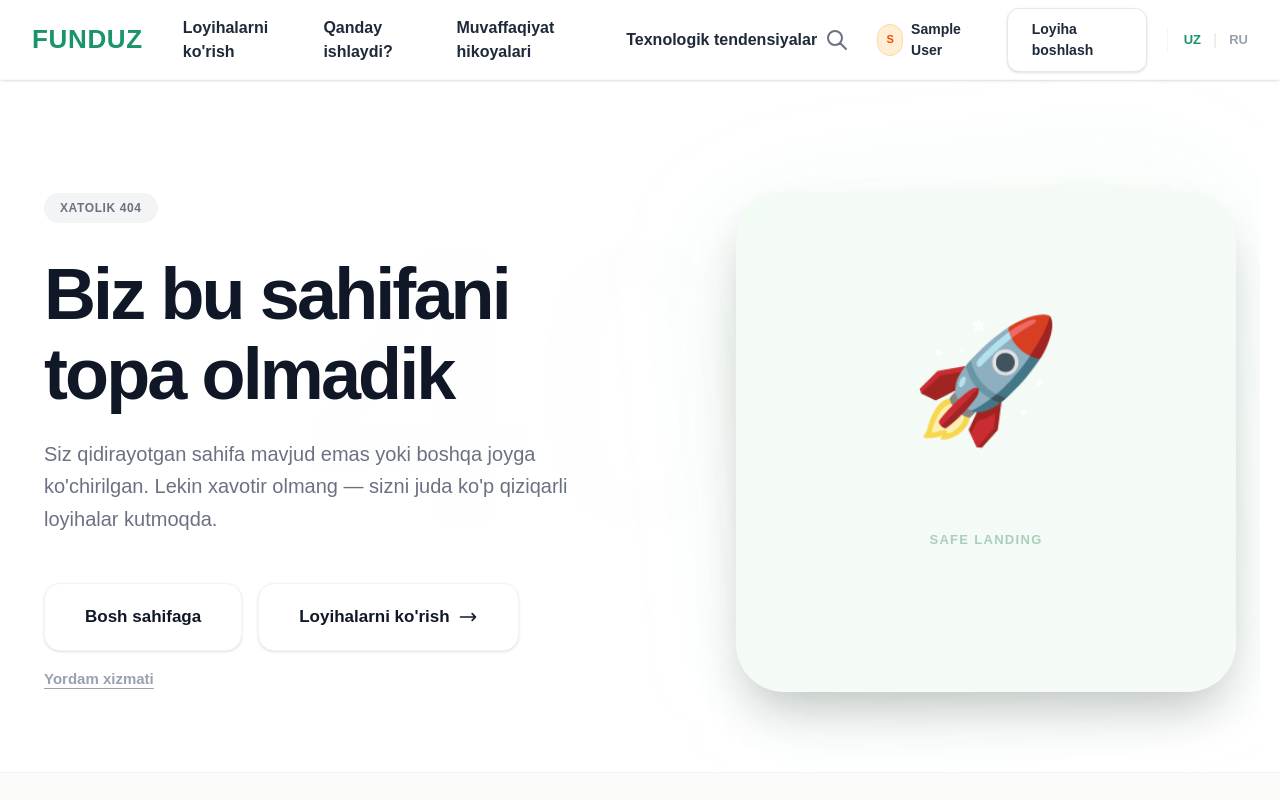
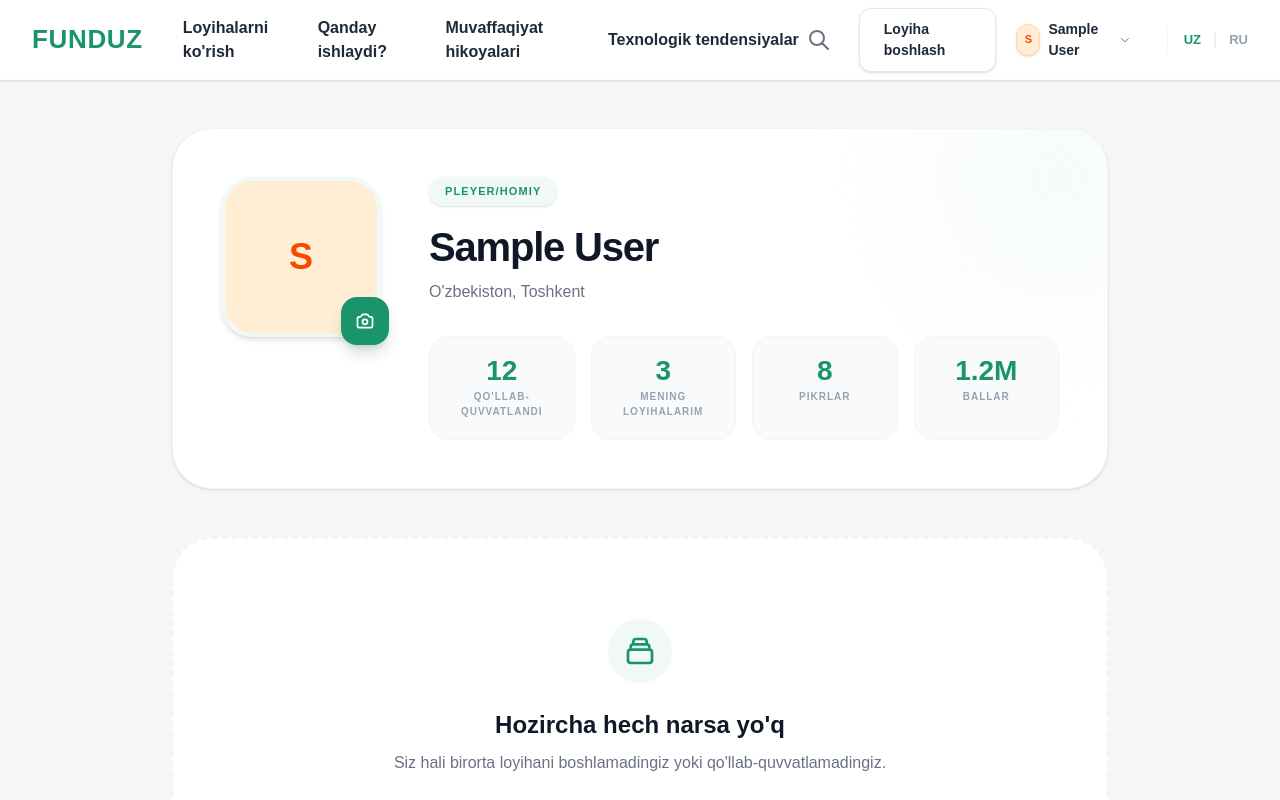
Before and after one commit to Turgunoff/Funduz, a Vue app: page /profile in a window 1280 px wide. Shown: the top 800 px of the page. Built offline with nearby package versions, Linux system fonts and the light colour scheme; sample sign-in values are in the browser's storage.

Commit message:
feat: implement profile view, app header, and router configuration

```diff
--- a/src/components/AppHeader.vue
+++ b/src/components/AppHeader.vue
@@ -74,29 +74,51 @@
               </div>
             </div>
 
+            <!-- CTA Button -->
+            <router-link
+              to="/create-project"
+              class="hidden sm:flex px-6 py-2.5 border border-gray-200 rounded-xl text-[14px] font-bold text-gray-800 bg-white hover:bg-[#1a946b] hover:text-white hover:border-[#1a946b] transition-all shadow-sm"
+            >
+              {{ $t("nav.start_project") }}
+            </router-link>
+
             <!-- User Auth Profile -->
-            <div v-if="authStore.isLoggedIn" class="flex items-center gap-2 pr-2">
-              <div class="w-8 h-8 rounded-full bg-orange-100 flex items-center justify-center text-[11px] font-black text-orange-600 border border-orange-200 overflow-hidden">
-                <img v-if="authStore.user?.avatar" :src="authStore.user.avatar" class="w-full h-full object-cover" />
-                <span v-else>{{ authStore.user?.name?.charAt(0) || 'U' }}</span>
+            <div v-if="authStore.isLoggedIn" class="relative group" @click="isProfileMenuOpen = !isProfileMenuOpen" @mouseleave="isProfileMenuOpen = false">
+              <div class="flex items-center gap-2 pr-2 cursor-pointer hover:opacity-80 transition-opacity lg:pr-4">
+                <div class="w-8 h-8 rounded-full bg-orange-100 flex items-center justify-center text-[11px] font-black text-orange-600 border border-orange-200 overflow-hidden shadow-sm">
+                  <img v-if="authStore.user?.avatar" :src="authStore.user.avatar" class="w-full h-full object-cover" />
+                  <span v-else>{{ authStore.user?.name?.charAt(0) || 'U' }}</span>
+                </div>
+                <span class="hidden lg:block text-[14px] font-bold text-gray-800">{{ authStore.user?.name }}</span>
+                <svg class="hidden lg:block w-4 h-4 text-gray-500" fill="none" stroke="currentColor" viewBox="0 0 24 24"><path stroke-linecap="round" stroke-linejoin="round" stroke-width="2" d="M19 9l-7 7-7-7" /></svg>
               </div>
-              <span class="hidden lg:block text-[14px] font-bold text-gray-800">{{ authStore.user?.name }}</span>
+
+              <!-- Dropdown Menu -->
+              <div v-show="isProfileMenuOpen" class="absolute right-0 top-full mt-2 w-56 bg-white rounded-2xl shadow-xl border border-gray-100 py-2 z-50 animate-fade-in">
+                <div class="px-4 py-3 border-b border-gray-50 mb-2">
+                  <div class="text-[13px] font-bold text-gray-900 truncate">{{ authStore.user?.name }}</div>
+                  <div class="text-[11px] text-gray-400 font-medium truncate">{{ authStore.user?.role === 'creator' ? 'Muallif' : 'Homiy' }}</div>
+                </div>
+                <router-link to="/profile" class="flex items-center gap-3 px-4 py-2.5 text-[14px] font-bold text-gray-700 hover:bg-[#f0f9f6] hover:text-[#1a946b] transition-colors">
+                  <svg class="w-5 h-5 text-current opacity-70" fill="none" stroke="currentColor" viewBox="0 0 24 24"><path stroke-linecap="round" stroke-linejoin="round" stroke-width="2" d="M16 7a4 4 0 11-8 0 4 4 0 018 0zM12 14a7 7 0 00-7 7h14a7 7 0 00-7-7z" /></svg>
+                  Mening profilim
+                </router-link>
+                <!-- the other links will be added here later -->
+                <div class="h-px bg-gray-50 my-2"></div>
+                <button @click="handleLogout" class="w-full flex items-center gap-3 px-4 py-2.5 text-[14px] font-bold text-red-600 hover:bg-red-50 transition-colors text-left">
+                  <svg class="w-5 h-5 opacity-70" fill="none" stroke="currentColor" viewBox="0 0 24 24"><path stroke-linecap="round" stroke-linejoin="round" stroke-width="2" d="M17 16l4-4m0 0l-4-4m4 4H7m6 4v1a3 3 0 01-3 3H6a3 3 0 01-3-3V7a3 3 0 013-3h4a3 3 0 013 3v1" /></svg>
+                  Tizimdan chiqish
+                </button>
+              </div>
             </div>
 
-            <!-- Auth & CTA Buttons -->
+            <!-- Auth/Login Button -->
             <router-link
               v-if="!authStore.isLoggedIn"
               to="/login"
               class="hidden md:flex px-6 py-2.5 border border-gray-200 rounded-xl text-[14px] font-bold text-gray-800 bg-white hover:bg-[#1a946b] hover:text-white hover:border-[#1a946b] transition-all shadow-sm"
             >
               {{ $t("nav.login") }}
-            </router-link>
-
-            <router-link
-              to="/login"
-              class="hidden sm:flex px-6 py-2.5 border border-gray-200 rounded-xl text-[14px] font-bold text-gray-800 bg-white hover:bg-[#1a946b] hover:text-white hover:border-[#1a946b] transition-all shadow-sm"
-            >
-              {{ $t("nav.start_project") }}
             </router-link>
 
             <!-- Language Switcher -->
@@ -321,6 +343,12 @@ const authStore = useAuthStore();
 // i18n is used in template via global $t, mutations go through localeStore
 
 const isMenuOpen = ref(false);
+const isProfileMenuOpen = ref(false);
+
+const handleLogout = () => {
+  authStore.logout();
+  router.push('/');
+};
 
 const isSearchExpanded = ref(false);
 const searchQuery = ref("");
--- a/src/router/index.ts
+++ b/src/router/index.ts
@@ -112,6 +112,12 @@ const router = createRouter({
       component: () => import("../views/ArticleDetailView.vue"),
     },
     {
+      path: "/profile",
+      name: "profile",
+      component: () => import("../views/ProfileView.vue"),
+      meta: { requiresAuth: true },
+    },
+    {
       path: "/:pathMatch(.*)*",
       name: "not-found",
       component: () => import("../views/NotFoundView.vue"),
--- a/src/views/LoginView.vue
+++ b/src/views/LoginView.vue
@@ -100,14 +100,19 @@
           </div>
 
           <!-- Login/Register Form Items -->
-          <form @submit.prevent class="space-y-6">
+          <form @submit.prevent="handleSubmit" class="space-y-6">
+            <div v-if="errorMessage" class="p-4 bg-red-50 text-red-600 rounded-2xl text-[14px] font-bold text-center border border-red-100">
+              {{ errorMessage }}
+            </div>
             <!-- Name (Only in Register mode) -->
             <div v-if="authMode === 'register'">
               <label class="block text-[11px] font-black text-gray-400 uppercase tracking-widest mb-3 ml-1">{{ $t('login.label_name') }}</label>
               <input
                 type="text"
+                v-model="name"
                 :placeholder="$t('login.placeholder_name')"
                 class="w-full px-6 py-4 bg-gray-50 border border-gray-100 rounded-2xl focus:bg-white focus:border-[#1e5c43] focus:ring-4 focus:ring-green-500/5 outline-none transition-all font-medium"
+                required
               >
             </div>
 
@@ -115,8 +120,10 @@
               <label class="block text-[11px] font-black text-gray-400 uppercase tracking-widest mb-3 ml-1">{{ $t('login.label_email') }}</label>
               <input
                 type="email"
+                v-model="email"
                 placeholder="example@mail.com"
                 class="w-full px-6 py-4 bg-gray-50 border border-gray-100 rounded-2xl focus:bg-white focus:border-[#1e5c43] focus:ring-4 focus:ring-green-500/5 outline-none transition-all font-medium"
+                required
               >
             </div>
 
@@ -128,8 +135,10 @@
               <div class="relative">
                 <input
                   :type="showPassword ? 'text' : 'password'"
+                  v-model="password"
                   placeholder="••••••••"
                   class="w-full px-6 py-4 bg-gray-50 border border-gray-100 rounded-2xl focus:bg-white focus:border-[#1e5c43] focus:ring-4 focus:ring-green-500/5 outline-none transition-all font-medium"
+                  required
                 >
                 <button
                   type="button"
@@ -142,9 +151,11 @@
               </div>
             </div>
 
-            <button class="w-full py-5 bg-[#1e5c43] text-white rounded-3xl font-black flex items-center justify-center gap-3 hover:bg-[#144230] hover:translate-y-[-4px] transition-all shadow-xl shadow-green-900/10">
-              {{ authMode === 'login' ? $t('login.btn_submit') : $t('login.btn_register') }}
-              <svg class="w-5 h-5" fill="none" stroke="currentColor" viewBox="0 0 24 24"><path stroke-linecap="round" stroke-linejoin="round" stroke-width="3" d="M17 8l4 4m0 0l-4 4m4-4H3" /></svg>
+            <button :disabled="isLoading" class="w-full py-5 bg-[#1e5c43] text-white rounded-3xl font-black flex items-center justify-center gap-3 hover:bg-[#144230] hover:translate-y-[-4px] transition-all shadow-xl shadow-green-900/10 disabled:opacity-70 disabled:hover:translate-y-0">
+              <span v-if="!isLoading">{{ authMode === 'login' ? $t('login.btn_submit') : $t('login.btn_register') }}</span>
+              <span v-else>Yuklanmoqda...</span>
+              <svg v-if="!isLoading" class="w-5 h-5" fill="none" stroke="currentColor" viewBox="0 0 24 24"><path stroke-linecap="round" stroke-linejoin="round" stroke-width="3" d="M17 8l4 4m0 0l-4 4m4-4H3" /></svg>
+              <div v-else class="w-5 h-5 border-2 border-white border-t-transparent rounded-full animate-spin"></div>
             </button>
           </form>
         </div>
@@ -179,13 +190,52 @@
 <script setup lang="ts">
 import { ref } from 'vue'
 import { useI18n } from 'vue-i18n'
+import { useRouter, useRoute } from 'vue-router'
+import { useAuthStore } from '../stores/auth'
 
 const { locale } = useI18n()
+const router = useRouter()
+const route = useRoute()
+const authStore = useAuthStore()
+
 const authMode = ref('login')
 const showPassword = ref(false)
+const isLoading = ref(false)
+const errorMessage = ref('')
+
+const name = ref('')
+const email = ref('')
+const password = ref('')
 
 const setLocale = (lang: string) => {
   locale.value = lang
+}
+
+const handleSubmit = async () => {
+  isLoading.value = true
+  errorMessage.value = ''
+
+  let success = false
+  if (authMode.value === 'login') {
+    success = await authStore.login(email.value, password.value)
+  } else {
+    // Basic validation
+    if (!name.value || !email.value || !password.value) {
+      errorMessage.value = 'Maydonlarni to\'ldiring'
+      isLoading.value = false
+      return
+    }
+    success = await authStore.register(name.value, email.value, password.value)
+  }
+
+  isLoading.value = false
+
+  if (success) {
+    const redirectPath = route.query.redirect as string || '/'
+    router.push(redirectPath)
+  } else {
+    errorMessage.value = authMode.value === 'login' ? 'Xato login yoki parol.' : 'Ro\'yxatdan o\'tishda xatolik yuz berdi.'
+  }
 }
 </script>
 
--- /dev/null
+++ b/src/views/ProfileView.vue
@@ -0,0 +1,83 @@
+<template>
+  <div class="min-h-screen bg-[#f8f6f5] pt-24 lg:pt-32 pb-20">
+    <div class="max-w-[1000px] mx-auto px-4 sm:px-6 lg:px-8">
+
+      <!-- Profile Header Card -->
+      <div class="bg-white rounded-[40px] p-8 lg:p-12 shadow-sm border border-gray-100 flex flex-col md:flex-row items-center md:items-start gap-8 lg:gap-12 relative overflow-hidden">
+
+        <!-- Decoration -->
+        <div class="absolute top-0 right-0 w-64 h-64 bg-[#f0f9f6] rounded-full blur-3xl -mr-20 -mt-20 opacity-60 pointer-events-none"></div>
+
+        <!-- Avatar -->
+        <div class="relative group shrink-0">
+          <div class="w-32 h-32 lg:w-40 lg:h-40 rounded-[32px] overflow-hidden border-4 border-[#f0f9f6] shadow-md bg-orange-100 flex items-center justify-center text-4xl font-black text-orange-600">
+            <img v-if="authStore.user?.avatar" :src="authStore.user.avatar" alt="Profile" class="w-full h-full object-cover">
+            <span v-else>{{ authStore.user?.name?.charAt(0) || 'U' }}</span>
+          </div>
+          <!-- Edit button (Placeholder logic) -->
+          <button class="absolute -bottom-2 -right-2 w-12 h-12 bg-[#1a946b] rounded-2xl flex items-center justify-center text-white shadow-lg shadow-green-900/20 hover:-translate-y-1 transition-all duration-300">
+            <svg class="w-5 h-5" fill="none" stroke="currentColor" viewBox="0 0 24 24">
+              <path stroke-linecap="round" stroke-linejoin="round" stroke-width="2" d="M3 9a2 2 0 012-2h.93a2 2 0 001.664-.89l.812-1.22A2 2 0 0110.07 4h3.86a2 2 0 011.664.89l.812 1.22A2 2 0 0018.07 7H19a2 2 0 012 2v9a2 2 0 01-2 2H5a2 2 0 01-2-2V9z" />
+              <path stroke-linecap="round" stroke-linejoin="round" stroke-width="2" d="M15 13a3 3 0 11-6 0 3 3 0 016 0z" />
+            </svg>
+          </button>
+        </div>
+
+        <!-- User Info -->
+        <div class="flex-grow text-center md:text-left relative z-10 w-full">
+          <div class="inline-flex items-center px-4 py-1.5 rounded-full bg-[#f0f9f6] text-[#1a946b] text-[11px] font-black tracking-widest uppercase mb-4 shadow-sm">
+            {{ authStore.user?.role === 'creator' ? 'Muallif' : 'Pleyer/Homiy' }}
+          </div>
+          <h1 class="text-[32px] lg:text-[40px] font-bold text-gray-900 mb-2 leading-tight">{{ authStore.user?.name || 'Foydalanuvchi' }}</h1>
+          <p class="text-[16px] text-gray-500 font-medium mb-8">O'zbekiston, Toshkent</p>
+
+          <div class="grid grid-cols-2 md:grid-cols-4 gap-4 w-full">
+            <div class="bg-gray-50 rounded-[20px] p-5 text-center border border-gray-100 hover:border-[#1a946b]/30 transition-colors">
+              <div class="text-[24px] lg:text-[28px] font-bold text-[#1a946b] mb-1 leading-none">12</div>
+              <div class="text-[10px] font-black text-gray-400 uppercase tracking-widest">Qo'llab-quvvatlandi</div>
+            </div>
+            <div class="bg-gray-50 rounded-[20px] p-5 text-center border border-gray-100 hover:border-[#1a946b]/30 transition-colors">
+              <div class="text-[24px] lg:text-[28px] font-bold text-[#1a946b] mb-1 leading-none">3</div>
+              <div class="text-[10px] font-black text-gray-400 uppercase tracking-widest">Mening loyihalarim</div>
+            </div>
+            <div class="bg-gray-50 rounded-[20px] p-5 text-center border border-gray-100 hover:border-[#1a946b]/30 transition-colors">
+              <div class="text-[24px] lg:text-[28px] font-bold text-[#1a946b] mb-1 leading-none">8</div>
+              <div class="text-[10px] font-black text-gray-400 uppercase tracking-widest">Pikrlar</div>
+            </div>
+            <div class="bg-gray-50 rounded-[20px] p-5 text-center border border-gray-100 hover:border-[#1a946b]/30 transition-colors">
+              <div class="text-[24px] lg:text-[28px] font-bold text-[#1a946b] mb-1 leading-none">1.2M</div>
+              <div class="text-[10px] font-black text-gray-400 uppercase tracking-widest">Ballar</div>
+            </div>
+          </div>
+        </div>
+      </div>
+
+      <!-- Content Area Placeholder -->
+      <div class="mt-12 text-center py-20 bg-white rounded-[40px] border border-gray-100 border-dashed border-2">
+        <div class="w-16 h-16 bg-[#f0f9f6] rounded-full flex items-center justify-center text-[#1a946b] mx-auto mb-6">
+          <svg class="w-8 h-8" fill="none" stroke="currentColor" viewBox="0 0 24 24">
+            <path stroke-linecap="round" stroke-linejoin="round" stroke-width="2" d="M19 11H5m14 0a2 2 0 012 2v6a2 2 0 01-2 2H5a2 2 0 01-2-2v-6a2 2 0 012-2m14 0V9a2 2 0 00-2-2M5 11V9a2 2 0 012-2m0 0V5a2 2 0 012-2h6a2 2 0 012 2v2M7 7h10" />
+          </svg>
+        </div>
+        <h2 class="text-[24px] font-bold text-gray-900 mb-2">Hozircha hech narsa yo'q</h2>
+        <p class="text-gray-500 font-medium">Siz hali birorta loyihani boshlamadingiz yoki qo'llab-quvvatlamadingiz.</p>
+        <router-link to="/explore" class="inline-flex items-center px-8 py-4 mt-8 bg-[#1a946b] text-white font-bold rounded-2xl hover:bg-[#157a58] transition-all shadow-xl shadow-green-900/10">
+          Loyihalarni ko'rish
+        </router-link>
+      </div>
+
+    </div>
+  </div>
+</template>
+
+<script setup lang="ts">
+import { useAuthStore } from '../stores/auth';
+
+const authStore = useAuthStore();
+</script>
+
+<style scoped>
+h1 {
+  letter-spacing: -0.03em;
+}
+</style>
```
